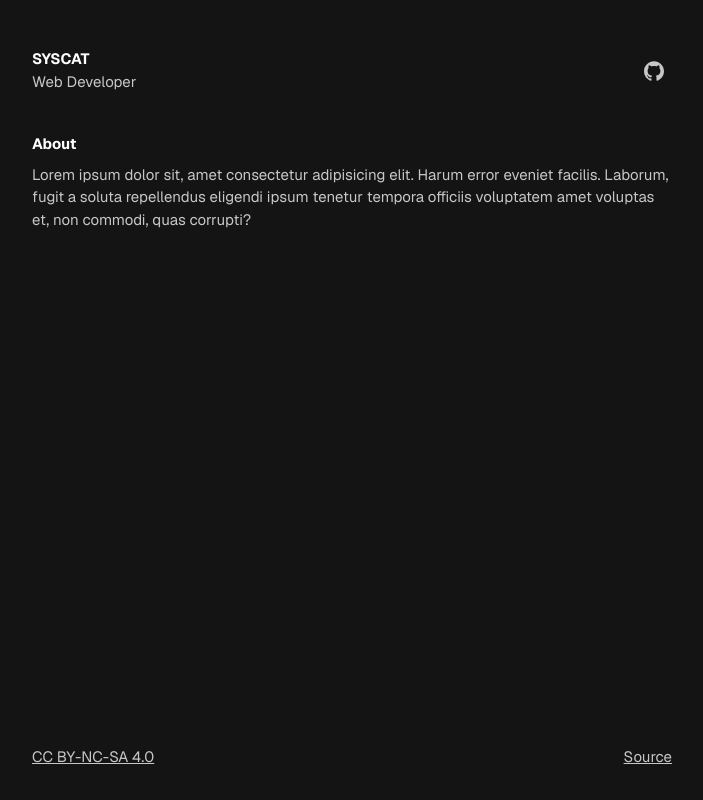
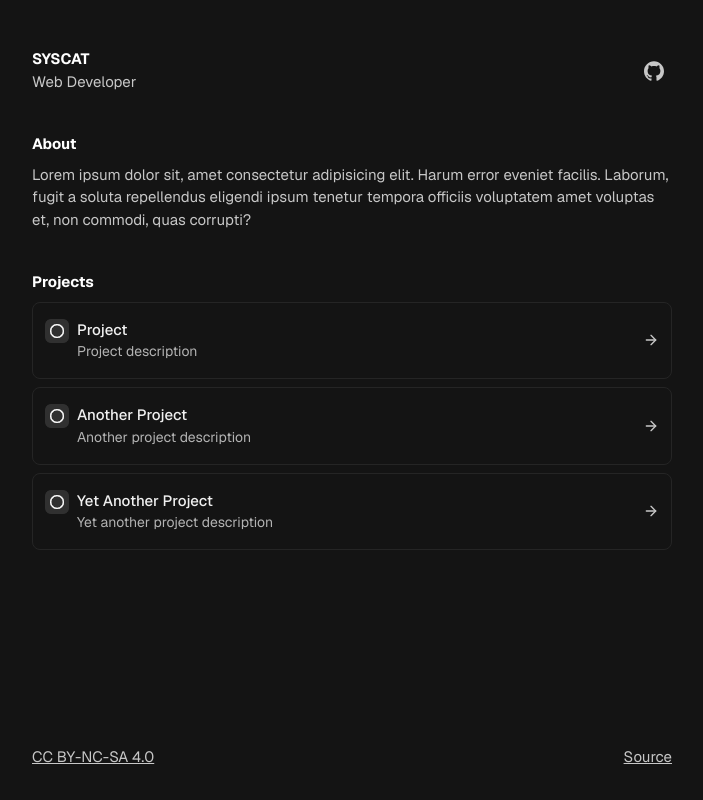
Before and after one commit to syscat29/www, a Vue app: page / in a window 1280 px wide. Shown: the whole page, without its empty margins (288-991 px from the left). Built offline with nearby package versions, Linux system fonts and the light colour scheme.

Commit message:
feat: add projects section

```diff
--- a/src/App.vue
+++ b/src/App.vue
@@ -2,12 +2,14 @@
   import Header from "./components/Header.vue"
   import About from "./components/About.vue"
   import Footer from "./components/Footer.vue";
+import Projects from "./components/Projects.vue";
 </script>
 
 <template>
   <main>
     <Header />
     <About />
+    <Projects />
     <Footer />
   </main>
 </template>
--- /dev/null
+++ b/src/components/ProjectCard.vue
@@ -0,0 +1,72 @@
+<script setup>
+  import ArrowRight from "../icons/ArrowRight.vue"
+
+  const props = defineProps({
+    name: {
+      type: String,
+      required: true,
+    },
+    description: {
+      type: String,
+      required: true,
+    },
+    image: {
+      type: String,
+      default: null,
+    },
+  })
+</script>
+
+<template>
+  <article>
+    <img v-if="image" :src="image" :alt="name" />
+    <img v-else src="/projects/default.png" :alt="name" />
+    <div>
+      <h3>{{ name }}</h3>
+      <p>{{ description }}</p>
+    </div>
+    <ArrowRight size="16" />
+  </article>
+</template>
+
+<style scoped>
+  article {
+    background-color: transparent;
+    display: flex;
+    align-items: center;
+    padding: 1rem 0.750rem;
+    border-radius: 8px;
+    transition: all 0.3s ease-in-out;
+    border: 1px solid #252525;
+
+    img {
+      align-self: start;
+      margin-right: 0.5rem;
+      height: 24px;
+      width: 24px;
+    }
+
+    svg {
+      margin-left: auto;
+      transition: all 0.3s ease-in-out;
+    }
+
+    &:hover {
+      background-color: #191919;
+
+      svg {
+        transform: rotate(-45deg);
+      }
+    }
+
+    h3 {
+      color: var(--text-primary);
+      font-weight: 500;
+    }
+
+    p {
+      color: var(--text-faint);
+      font-size: 14px;
+    }
+  }
+</style>
--- /dev/null
+++ b/src/components/Projects.vue
@@ -0,0 +1,23 @@
+<script setup>
+  import ProjectCard from "./ProjectCard.vue"
+  import { projects } from "../data/projects"
+</script>
+
+<template>
+  <section>
+    <h2>Projects</h2>
+    <div class="projects">
+      <a v-for="project in projects" :href="project.url" target="_blank">
+        <ProjectCard :name="project.name" :description="project.description" :image="project.image" />
+      </a>
+    </div>
+  </section>
+</template>
+
+<style scoped>
+  .projects {
+    display: flex;
+    flex-direction: column;
+    gap: 0.5rem;
+  }
+</style>
--- /dev/null
+++ b/src/data/projects.js
@@ -0,0 +1,17 @@
+export const projects = [
+  {
+    name: "Project",
+    description: "Project description",
+    url: "https://github.com/syscat29/katt",
+  },
+  {
+    name: "Another Project",
+    description: "Another project description",
+    url: "https://github.com/syscat29/another-project",
+  },
+  {
+    name: "Yet Another Project",
+    description: "Yet another project description",
+    url: "https://github.com/syscat29/yet-another-project",
+  },
+]
--- /dev/null
+++ b/src/icons/ArrowRight.vue
@@ -0,0 +1,29 @@
+<template>
+  <svg
+    xmlns="http://www.w3.org/2000/svg"
+    viewBox="0 0 24 24"
+    fill="none"
+    :width="size"
+    :height="size"
+    :stroke="color"
+    stroke-width="2"
+    stroke-linecap="round"
+    stroke-linejoin="round"
+  >
+    <path d="M5 12h14" />
+    <path d="m12 5 7 7-7 7" />
+  </svg>
+</template>
+
+<script setup>
+  const props = defineProps({
+    size: {
+      type: [Number, String],
+      default: 24,
+    },
+    color: {
+      type: String,
+      default: "currentColor",
+    },
+  })
+</script>
```
Also changed, not shown: public/projects/default.png (added).
